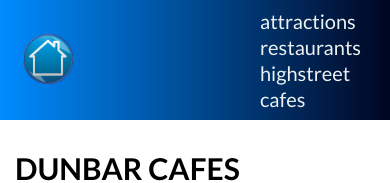
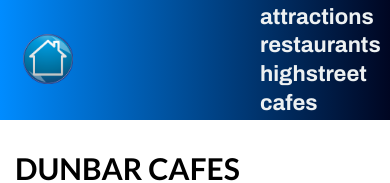
Before and after one commit to StevieV1903/react-dunbar-pages, a React (Create React App) app: page /react-dunbar-pages/cafes in a window 390 px wide. Shown: the top 183 px of the page. Built offline with nearby package versions, Linux system fonts and the light colour scheme.

Commit message:
added Archivo font for nav

```diff
--- a/src/components/FooterComponent/Footer.css
+++ b/src/components/FooterComponent/Footer.css
@@ -27,6 +27,7 @@
 
   .footer-text {
     color: #c1c3c4;
+    font-family: 'Archivo', sans-serif;
     font-size: 20px;
     font-weight: bold;
     justify-self: right;
--- a/src/components/NavBarComponent/Navbar.css
+++ b/src/components/NavBarComponent/Navbar.css
@@ -33,6 +33,8 @@
 
   .navlink {
     color: #edf1f2;
+    font-family: 'Archivo', sans-serif;
+    font-weight: bold;
     font-size: 26px;
     padding-top: 35px;
     padding-bottom: 35px;
@@ -102,11 +104,11 @@
       grid-template-columns: auto 140px;
     }
     .navlink {
-      font-size: 20px;
+      font-size: 22px;
       line-height: 1.3;
     }
     .navlink:hover {
-      font-size: 20px;
+      font-size: 22px;
       background-color: transparent;
     }
     .navbar-nav {
--- a/src/index.css
+++ b/src/index.css
@@ -1,4 +1,5 @@
 @import url('https://fonts.googleapis.com/css2?family=Lato:wght@300;400;700&family=Nunito:wght@300;400;700&display=swap');
+@import url('https://fonts.googleapis.com/css2?family=Archivo:wght@400;700&display=swap');
 
 body {
     margin: 0;
```
